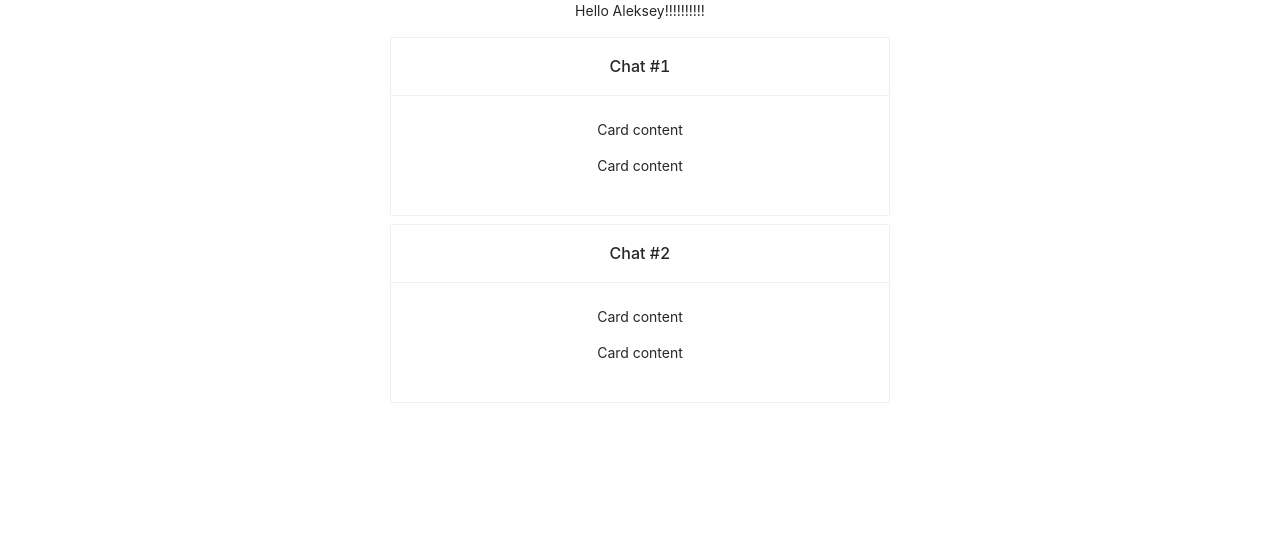
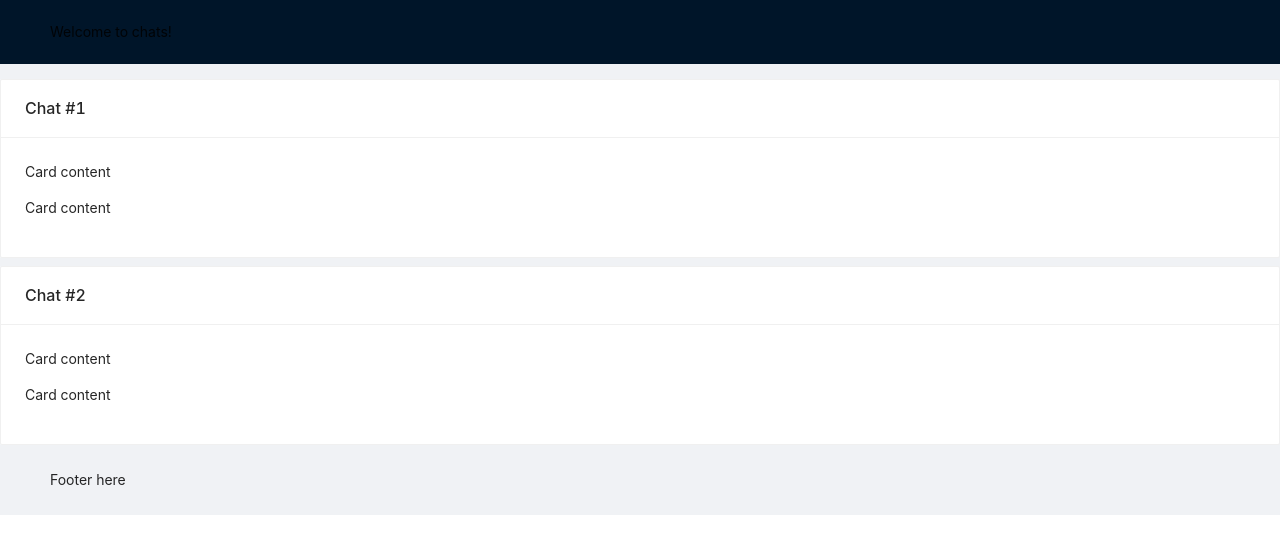
Before and after one commit to Armalon/ReactChat, a React (Create React App) app: page / in a window 1280 px wide. Shown: the top 554 px of the page. Built offline with nearby package versions, Linux system fonts and the light colour scheme.

Commit message:
Basic layout

```diff
--- a/src/App.tsx
+++ b/src/App.tsx
@@ -1,30 +1,37 @@
 import React from 'react';
 import logo from './logo.svg';
 import './App.css';
+import 'antd/dist/antd.css'
 
 import Hello from "./components/Hello";
 
 import { Space, Card } from 'antd'
-import 'antd/dist/antd.css'
+import { Layout } from 'antd';
+
+const { Header, Footer, Content } = Layout;
 
 function App() {
     return (
-        <div className="App">
-            <Hello
-                name="Aleksey"
-                enthusiasmLevel={10} />
-
-            <Space direction="vertical">
-                <Card title="Chat #1" style={{ width: 500 }}>
+        <Layout>
+            <Header>
+                Welcome to chats!
+            </Header>
+            <Content>
+                <Space direction="vertical" style={{ width: '100%' }}>
+                    <Card title="Chat #1">
                         <p>Card content</p>
                         <p>Card content</p>
                     </Card>
-                <Card title="Chat #2" style={{ width: 500 }}>
+                    <Card title="Chat #2">
                         <p>Card content</p>
                         <p>Card content</p>
                     </Card>
                 </Space>
-        </div>
+            </Content>
+            <Footer>
+                Footer here
+            </Footer>
+        </Layout>
     );
 }
 
```
Lines whose indentation alone changed are shown as unchanged.
